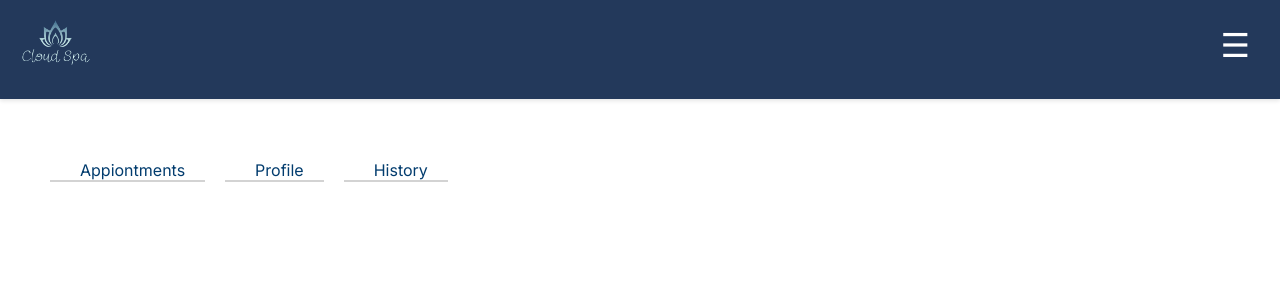
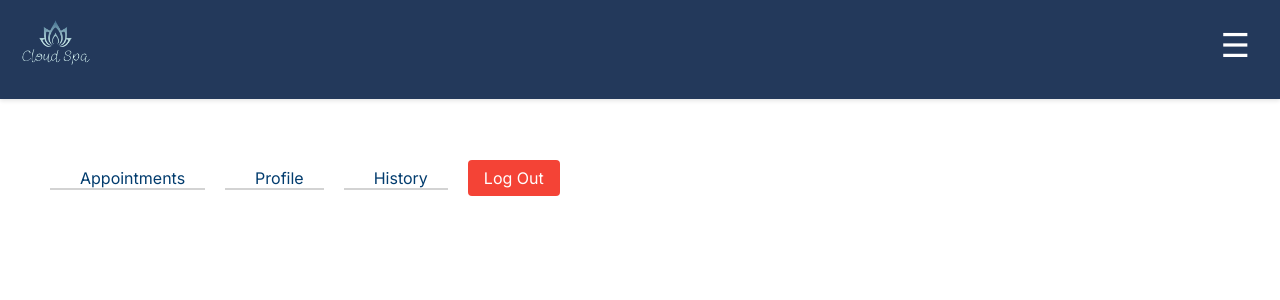
Before and after one commit to Hussein-Ali-Shamarti/Cloud-Spa-React, a React (Create React App) app: page /profile in a window 1280 px wide. Shown: the top 300 px of the page. Built offline with nearby package versions, Linux system fonts and the light colour scheme; no server answers; the database is empty.

Commit message:
lougout button

```diff
--- a/src/pages/Profile/profile.jsx
+++ b/src/pages/Profile/profile.jsx
@@ -1,39 +1,37 @@
 import React, { useEffect, useState } from "react";
-import { getAuth, onAuthStateChanged } from "firebase/auth";
+import { getAuth, onAuthStateChanged, signOut } from "firebase/auth";
 import "../../firebase-config";
 import "../../styles/profile.css";
 import ProfileTab from "../Profile/ProfileTab";
 import AppointmentTab from "../Profile/AppointmentTab";
 import HistoryTab from "../Profile/HistoryTab";
+import { useNavigate } from "react-router-dom";
 
 const Profile = () => {
   const [tab, setTab] = useState(0);
+  const navigate = useNavigate();
+
+  const handleLogout = async () => {
+    const auth = getAuth();
+    try {
+      await signOut(auth);
+      navigate("/"); // Redirect to home or login page after logout
+    } catch (error) {
+      console.error("Logout Failed", error);
+    }
+  };
+
   return (
     <div className="Profile-container">
-      <a
-        onClick={() => {
-          setTab(0);
-        }}
-      >
-        Appiontments
-      </a>
-      <a
-        onClick={() => {
-          setTab(1);
-        }}
-      >
-        Profile
-      </a>
-      <a
-        onClick={() => {
-          setTab(2);
-        }}
-      >
-        History
-      </a>
+      <a onClick={() => setTab(0)}>Appointments</a>
+      <a onClick={() => setTab(1)}>Profile</a>
+      <a onClick={() => setTab(2)}>History</a>
       {tab === 0 && <AppointmentTab />}
       {tab === 1 && <ProfileTab />}
       {tab === 2 && <HistoryTab />}
+      <button onClick={handleLogout} className="logout-button">
+        Log Out
+      </button>
     </div>
   );
 };
--- a/src/styles/profile.css
+++ b/src/styles/profile.css
@@ -23,3 +23,18 @@
 .Profile-container a.active {
   border-bottom: 3px solid black; /* Darker and thicker underline for active tab */
 }
+
+.logout-button {
+  padding: 8px 16px;
+  background-color: #f44336; /* Red for the logout button to make it distinctive */
+  color: white;
+  border: none;
+  border-radius: 4px;
+  cursor: pointer;
+  font-size: 16px;
+  margin-top: 10px; /* Add some space around the button */
+}
+
+.logout-button:hover {
+  background-color: #d32f2f; /* Darker red on hover */
+}
```
